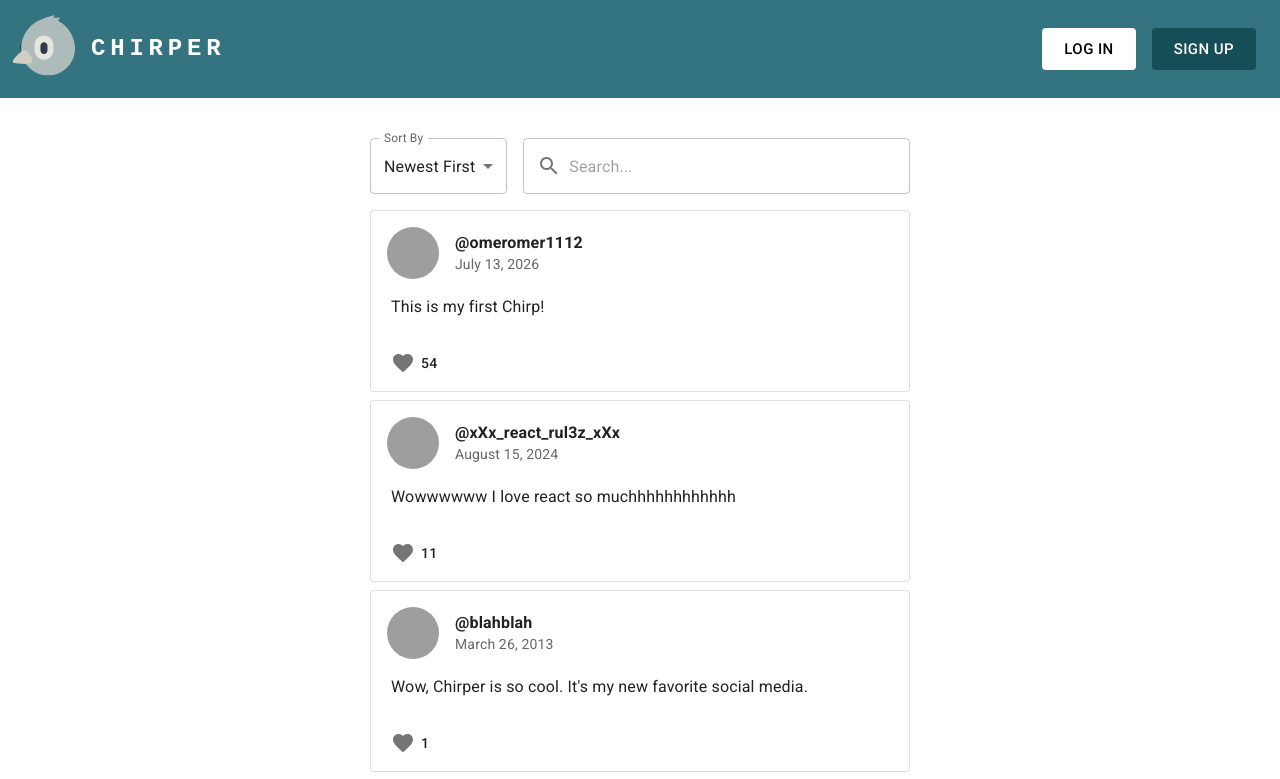
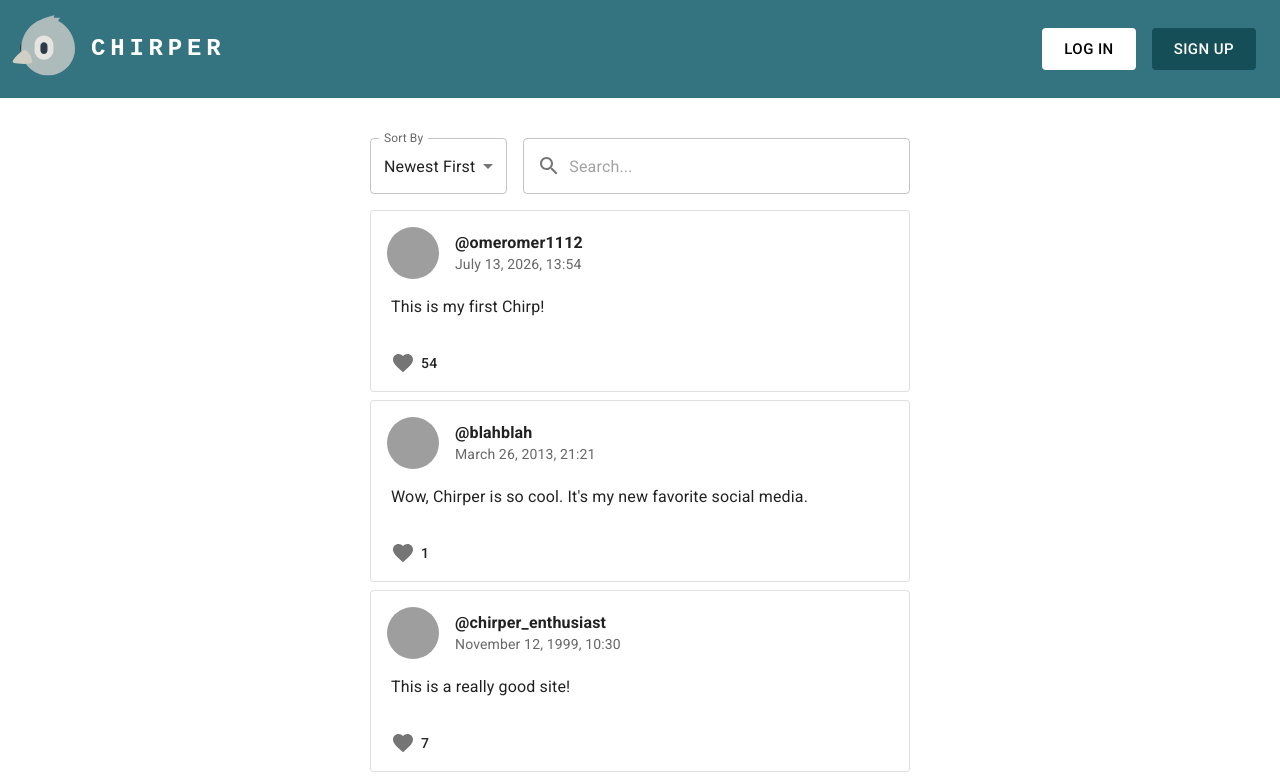
Before and after one commit to omerbank/chirper, a React (Vite) app in the folder frontend/chirper-client/: page / in a window 1280 px wide. Shown: the top 779 px of the page. Built offline with nearby package versions, Linux system fonts and the light colour scheme; grey boxes are pictures that could not be loaded.

Commit message:
Change post time to string instead of date and use moment.js for formatting

```diff
--- a/frontend/chirper-client/package.json
+++ b/frontend/chirper-client/package.json
@@ -16,6 +16,7 @@
     "@mui/icons-material": "^5.16.7",
     "@mui/material": "^5.16.7",
     "lodash": "^4.17.21",
+    "moment": "^2.30.1",
     "react": "^18.3.1",
     "react-dom": "^18.3.1",
     "react-router-dom": "^6.26.1"
--- a/frontend/chirper-client/src/components/Post/Post.tsx
+++ b/frontend/chirper-client/src/components/Post/Post.tsx
@@ -9,7 +9,7 @@ import {
   IconButton,
   Typography,
 } from '@mui/material';
-import { formatDate } from './utils';
+import moment from 'moment';
 import FavoriteIcon from '@mui/icons-material/Favorite';
 
 export default function Post({ post }: PostProps) {
@@ -24,7 +24,7 @@ export default function Post({ post }: PostProps) {
           />
         }
         title={`@${post.username}`}
-        subheader={formatDate(post.postedAt)}
+        subheader={moment(post.postedAt).format('MMMM DD, y, HH:mm')}
         titleTypographyProps={{ fontSize: 16, fontWeight: 600 }}
         sx={{ pb: 0 }}
       />
--- a/frontend/chirper-client/src/components/Post/types.ts
+++ b/frontend/chirper-client/src/components/Post/types.ts
@@ -2,7 +2,7 @@ export type Post = {
   id: string;
   username: string;
   avatarUrl: string;
-  postedAt: Date;
+  postedAt: string;
   content: string;
   likesNum: number;
 };
--- a/frontend/chirper-client/src/data.ts
+++ b/frontend/chirper-client/src/data.ts
@@ -3,7 +3,7 @@ export const posts = [
     id: '9b69e0b3-e2bd-46b8-a510-6d030b7c8b64',
     username: 'omeromer1112',
     avatarUrl: 'https://pbs.twimg.com/media/F7c5AR4XAAAihxj.jpg',
-    postedAt: new Date('07-13-2026'),
+    postedAt: '07-13-2026 13:54:24',
     content: 'This is my first Chirp!',
     likesNum: 54,
   },
@@ -12,7 +12,7 @@ export const posts = [
     username: 'blahblah',
     avatarUrl:
       'https://i.pinimg.com/736x/0b/b2/3c/0bb23c732d4fe077c29c52367860f87d.jpg',
-    postedAt: new Date('03-26-2013'),
+    postedAt: '03-26-2013 21:21:22',
     content: "Wow, Chirper is so cool. It's my new favorite social media.",
     likesNum: 1,
   },
@@ -21,7 +21,7 @@ export const posts = [
     username: 'chirper_enthusiast',
     avatarUrl:
       'https://www.bto.org/sites/default/files/birdfacts/00438_Nuthatch_Sarah%20Kelman.jpg',
-    postedAt: new Date('11-12-1999'),
+    postedAt: '11-12-1999 10:30:13',
     content: 'This is a really good site!',
     likesNum: 7,
   },
@@ -30,7 +30,7 @@ export const posts = [
     username: 'ILOVECHIRPER',
     avatarUrl:
       'https://i.pinimg.com/736x/4e/b2/67/4eb267b9dc3e6d83e808d56240034e40.jpg',
-    postedAt: new Date('12-31-2000'),
+    postedAt: '12-31-2000 17:01:59',
     content:
       'OMG OMG OMG I LOVE CHIRPER I LOVE IT SO MUCH I LOVE CHRIPER ITS THE BEST THING IN THE WORLD WTF THIS IS CRAZY IM DYING AHHHHHHHHHHHHHHHHHHHHHHHHHHHHH',
     likesNum: 546,
@@ -40,7 +40,7 @@ export const posts = [
     username: 'JotaroKujo123321',
     avatarUrl:
       'https://i.pinimg.com/474x/56/7d/3e/567d3e70a02534a0edff637d2c669dc2.jpg',
-    postedAt: new Date('01-11-1976'),
+    postedAt: '01-11-1976 03:27:25',
     content: 'Yare Yare Daze...',
     likesNum: 0,
   },
@@ -49,7 +49,7 @@ export const posts = [
     username: 'xXx_react_rul3z_xXx',
     avatarUrl:
       'https://cdn.freebiesupply.com/logos/large/2x/react-1-logo-png-transparent.png',
-    postedAt: new Date('08-15-2024'),
+    postedAt: '08-15-2024 07:18:33',
     content: 'Wowwwwww I love react so muchhhhhhhhhhhh',
     likesNum: 11,
   },
```
Also changed, not shown: 1 other file (tests, documents, lock files or other folders).
